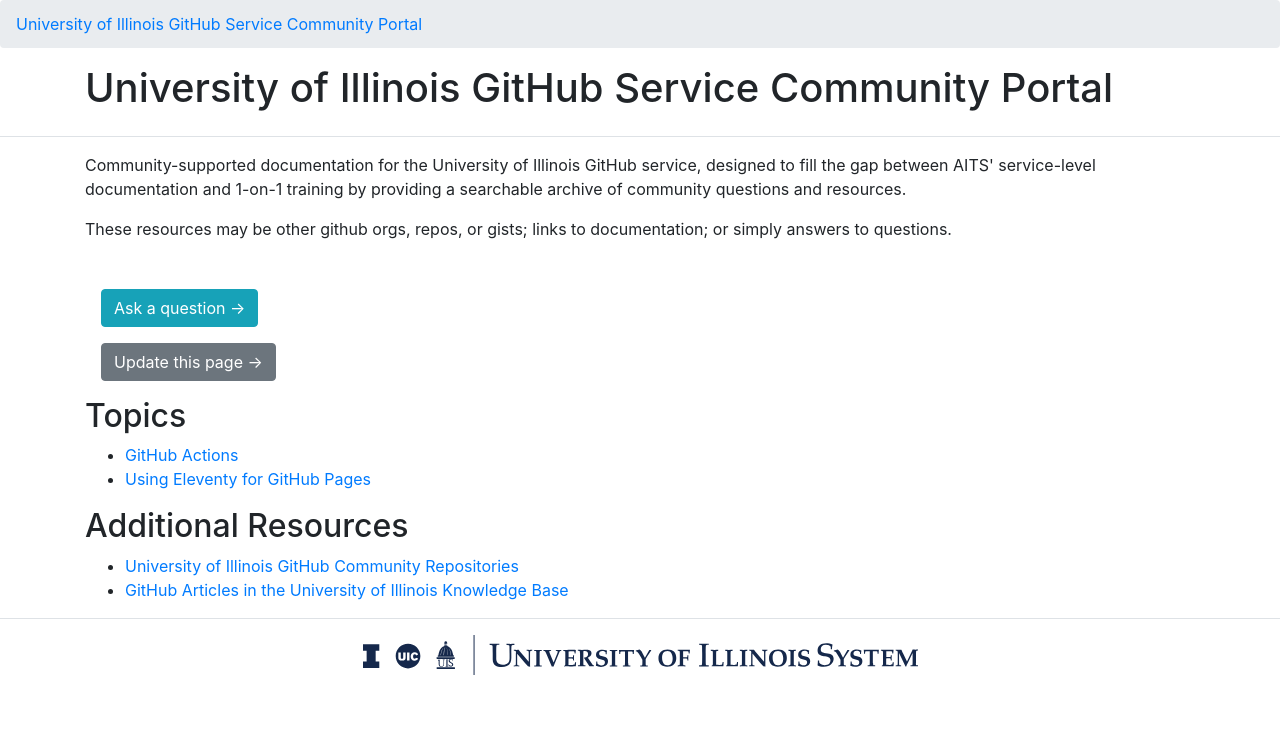
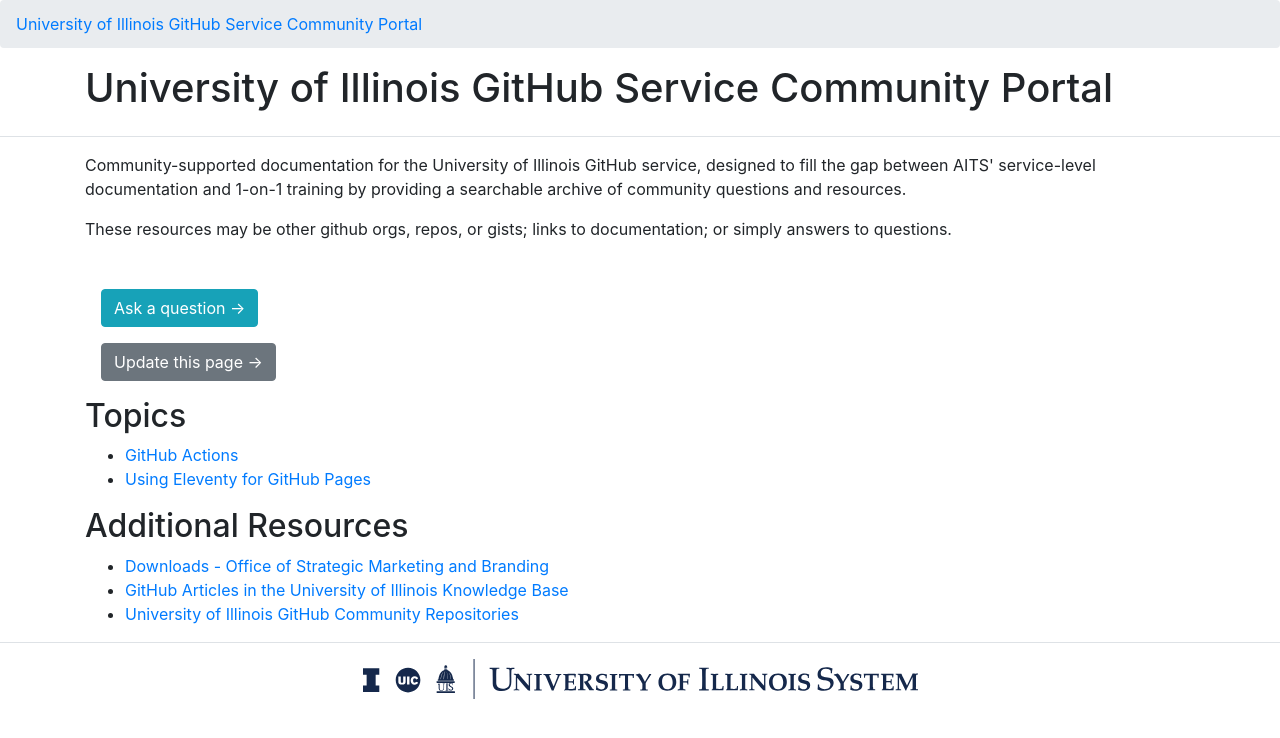
Before and after one commit to uillinois-community/uillinois-community.github.io, an Eleventy site: page index.md in a window 1280 px wide. Built offline with nearby package versions, Linux system fonts and the light colour scheme; Eleventy itself is replaced by a stand-in of ours; files that its build step writes are made by us from their sources.

Commit message:
Link to Downloads for Branding
Useful for web developers.

```diff
--- a/index.md
+++ b/index.md
@@ -26,5 +26,6 @@
 
 ## Additional Resources
 
+- [Downloads - Office of Strategic Marketing and Branding](https://marketing.illinois.edu/tools/downloads)
+- [GitHub Articles in the University of Illinois Knowledge Base](https://answers.uillinois.edu/illinois/search.php?q=GitHub)
 - [University of Illinois GitHub Community Repositories](https://github.com/uillinois-community)
-- [GitHub Articles in the University of Illinois Knowledge Base](https://answers.uillinois.edu/illinois/search.php?q=GitHub)
```
